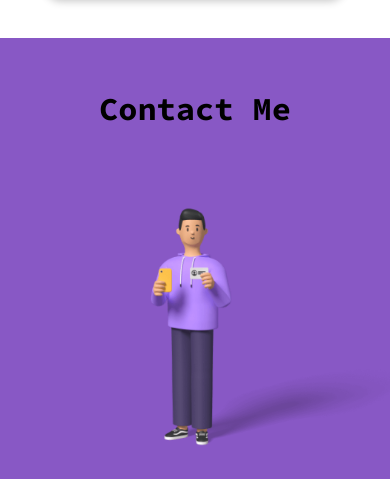
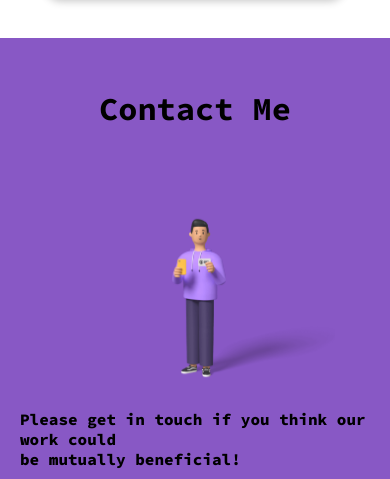
Before and after one commit to mohammednumaan/personal-portfolio, a plain HTML site: page index.html in a window 390 px wide. Shown: the part 4327-4806 px from the top of the page. Drawn offline with Linux system fonts and the light colour scheme.

Commit message:
Edited media queries

```diff
--- a/style.css
+++ b/style.css
@@ -9,6 +9,7 @@
 body{
 
     margin: 0;
+    padding: 0;
 }
 
 a{
@@ -50,6 +51,13 @@ a{
 
     .icon{
         margin-right: 80px;
+    }
+
+    .contact-me-container{
+        width: 100%;
+    }
+    .contact-info{
+        padding: 20px;
     }
 
 
@@ -94,6 +102,9 @@ a{
     justify-content: center;
     align-items: center;
     background-color: #8858c5;
+
+
+
 }
 
 .about-me-card{
@@ -193,7 +204,7 @@ CONTACT ME
 
     font-family: source;
     background-color: #8858c5;
-    width: auto;
+
 
 }
 
@@ -226,7 +237,9 @@ CONTACT ME
 }
 
 .contact-character{
-    margin-right: -100px;
+    padding-left: 80px;
+    width: 200px;
+    margin: 0;
     height: auto;
 }
 
```
